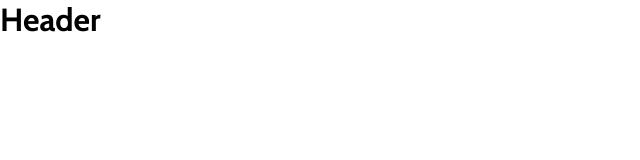
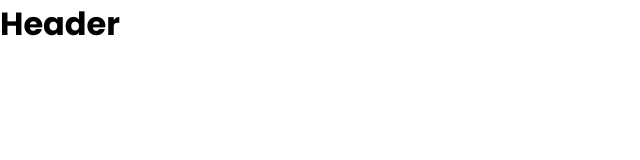
Before and after one commit to market-n/market-client, a React (Create React App) app: page / in a window 1280 px wide. Shown: the top 160 px of the page, without its empty margins (0-640 px from the left). Built offline with nearby package versions, Linux system fonts and the light colour scheme.

Commit message:
cabin shrift olib tashlandi

```diff
--- a/src/index.css
+++ b/src/index.css
@@ -4,7 +4,7 @@
   box-sizing: border-box;
   outline: none;
   text-decoration: none;
-  font-family: "Cabin", "Poppins";
+  font-family: "Poppins";
 }
 :root {
   --container-pad: 0 80px;
```
